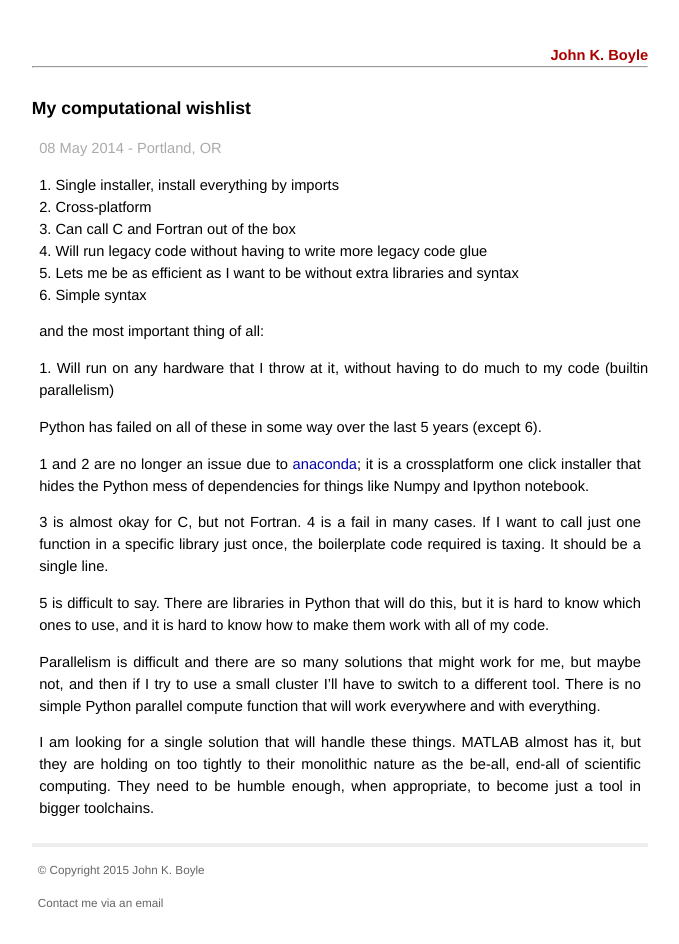
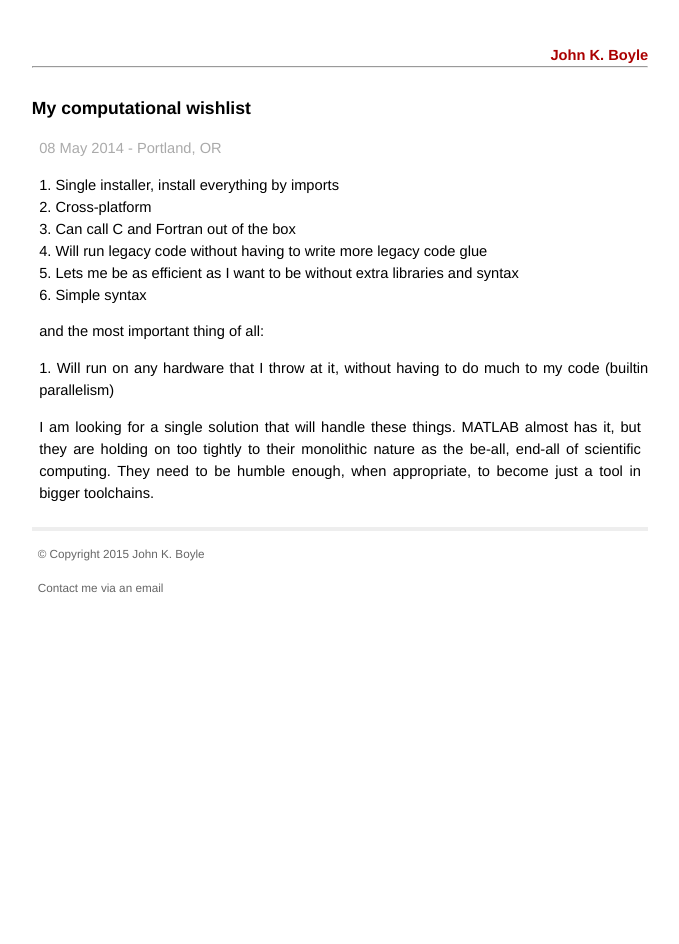
Before and after one commit to kebno/kebno.github.io, a Jekyll site: the page built from _posts/2014-05-08-my-computational-wishlist.md, in a window 1280 px wide. Shown: the whole page, without its empty margins (300-979 px from the left). Built offline with Jekyll 4.4.1, drawn with Linux system fonts in a browser that asks for light colours.

Commit message:
clarify and less whining

```diff
--- a/_posts/2014-05-08-my-computational-wishlist.md
+++ b/_posts/2014-05-08-my-computational-wishlist.md
@@ -19,26 +19,6 @@ and the most important thing of all:
 
 1. Will run on any hardware that I throw at it, without having to do much to my code (builtin parallelism)
 
-Python has failed on all of these in some way over the last 5 years (except 6).
-
-1 and 2 are no longer an issue due to
-[anaconda](http://continuum.io/downloads); it is a crossplatform one click
-installer that hides the Python mess of dependencies for things like Numpy and
-Ipython notebook.
-
-3 is almost okay for C, but not Fortran. 4 is a fail in many cases. If I want
-to call just one function in a specific library just once, the boilerplate code
-required is taxing. It should be a single line.
-
-5 is difficult to say. There are libraries in Python that will do this, but it
-is hard to know which ones to use, and it is hard to know how to make them work
-with all of my code.
-
-Parallelism is difficult and there are so many solutions that might work for
-me, but maybe not, and then if I try to use a small cluster I'll have to switch
-to a different tool.  There is no simple Python parallel compute function that
-will work everywhere and with everything.
-
 I am looking for a single solution that will handle these things. MATLAB almost
 has it, but they are holding on too tightly to their monolithic nature as the
 be-all, end-all of scientific computing.  They need to be humble enough, when
```
